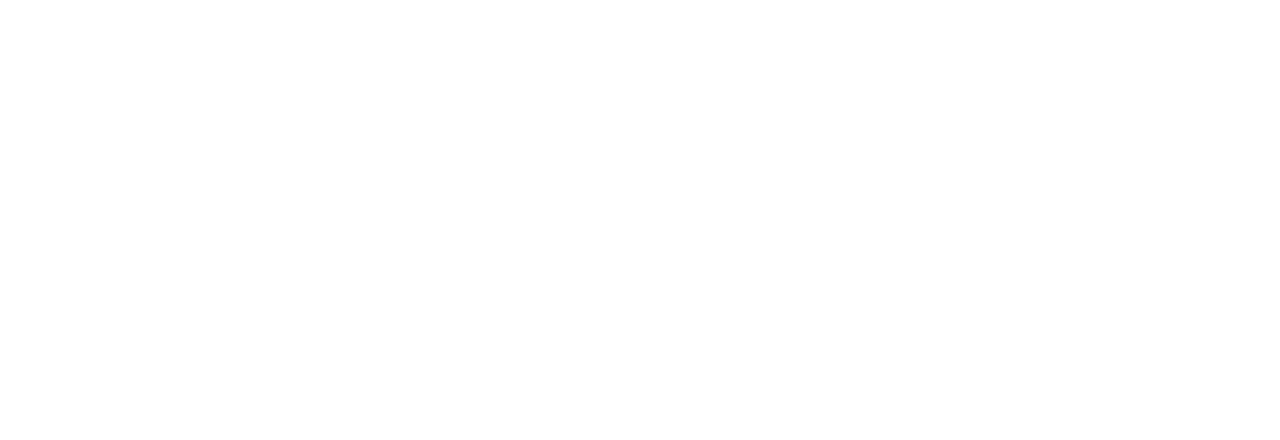
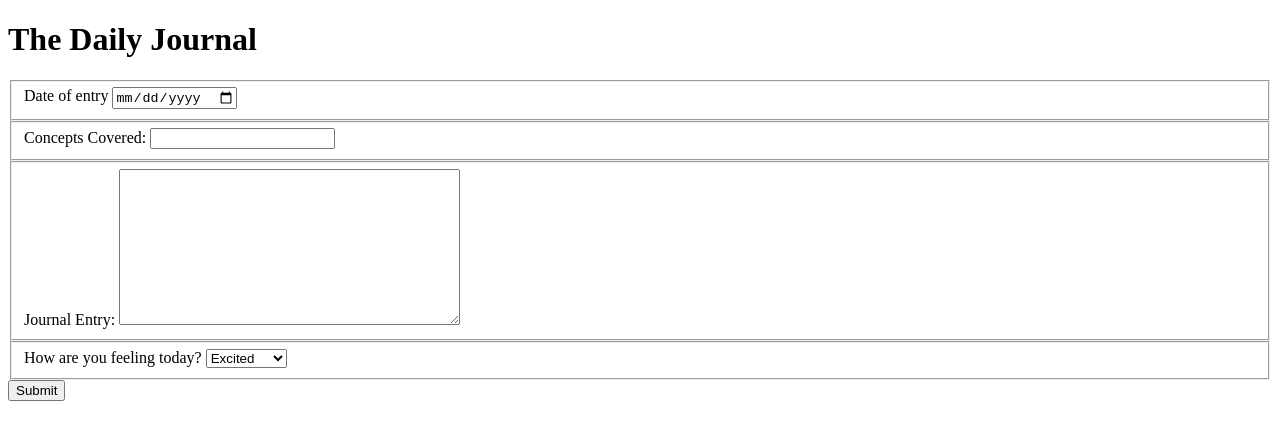
Before and after one commit to MrNoIce/Daily-Journal, a plain HTML site: page index.html in a window 1280 px wide. Drawn offline with Linux system fonts and the light colour scheme.

Commit message:
Added my first form

```diff
--- a/index.html
+++ b/index.html
@@ -3,11 +3,48 @@
 <head>
     <meta charset="UTF-8">
     <meta name="viewport" content="width=device-width, initial-scale=1.0">
+    <title>Daily Journal</title>
     <meta http-equiv="X-UA-Compatible" content="ie=edge">
     <link rel="stylesheet" href="main.css">
     <title>Document</title>
 </head>
 <body>
+    <h1>The Daily Journal</h1>
+    <form action="">
+        <fieldset>
+            <label for="journalDate">Date of entry</label>
+            <input type="date" name="journalDate" id="journalDate">
+        </fieldset>
+    </form>
+    <fieldset>
+    <form action="">
+        Concepts Covered:
+        <input type="text" name="conceptsCovered>"
+    </form>
+</fieldset>
+    <form action="">
+        <fieldset>
+        Journal Entry:
+        <textarea name="message" rows="10" cols="40">
 
+        </textarea>
+        </fieldset>
+    </form>
+    <form  action="">
+        <fieldset>
+            How are you feeling today?
+                <select name="feels">
+                        <option value="Excited">Excited</option>
+                        <option value="Neutral">Neutral</option>
+                        <option value="Managing">Managing</option>
+                        <option value="Stressed">Stressed</option>
+                      </select>
+
+        </fieldset>
+    </form>
+    <button type="button" onclick="alert('Fucking Submitted')">Submit</button>
+
+
+</fieldset>
 </body>
 </html>
```
